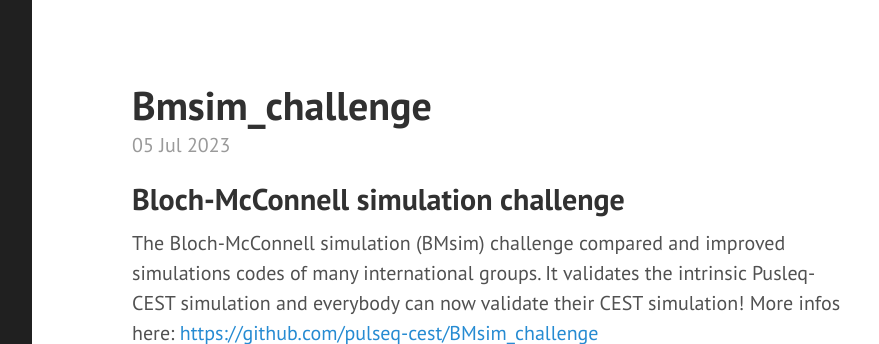
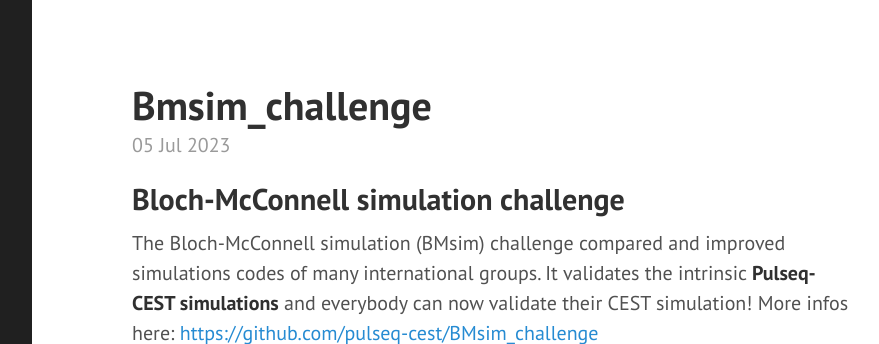
Before and after one commit to pulseq-cest/pulseq-cest.github.io, a Jekyll site: the page built from _posts/2023-07-05-BMsim_challenge.md, in a window 1280 px wide and 1110 px high, cut to the strip 0-344 px from the top of the window. Shown: the whole strip, without its empty margins (328-1207 px from the left). Built offline with Jekyll 4.4.1, drawn with Linux system fonts in a browser that asks for light colours; our own code applies the rules of GitHub Pages for plain Markdown files.

Commit message:
Update 2023-07-05-BMsim_challenge.md

```diff
--- a/_posts/2023-07-05-BMsim_challenge.md
+++ b/_posts/2023-07-05-BMsim_challenge.md
@@ -1,7 +1,7 @@
 ## Bloch-McConnell simulation challenge
 
 The Bloch-McConnell simulation (BMsim) challenge compared and improved simulations codes of many international groups.
-It validates the intrinsic Pusleq-CEST simulation and everybody can now validate their CEST simulation!
+It validates the intrinsic **Pulseq-CEST simulations** and everybody can now validate their CEST simulation!
 More infos here: [https://github.com/pulseq-cest/BMsim_challenge](https://github.com/pulseq-cest/BMsim_challenge)
 
 ![grafik](https://github.com/pulseq-cest/pulseq-cest.github.io/assets/8328474/1f6a5c35-9eb7-4872-9352-4653255b6b13)
```
